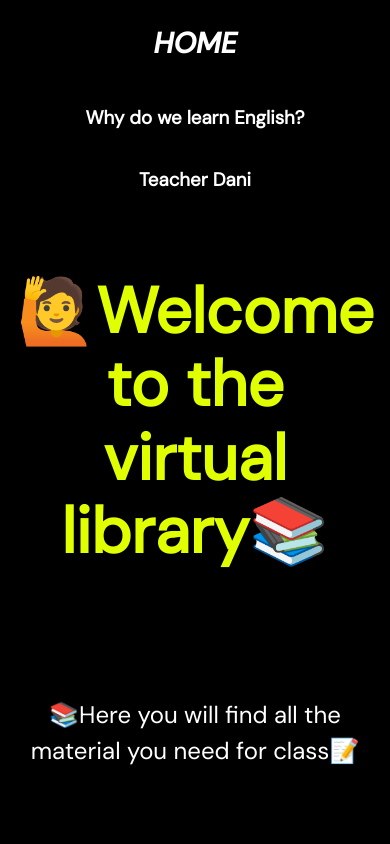
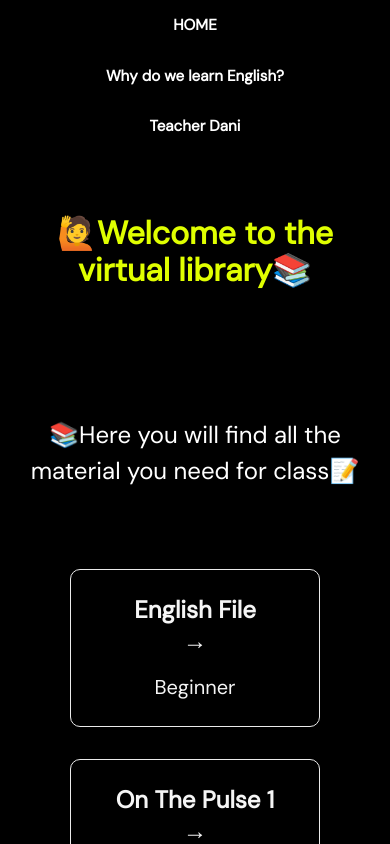
Before and after one commit to DanMartinez01/MiniLibrary-with-Next.Js, a Next.js app in the folder minilibrary/: page / in a window 390 px wide. Shown: the top 844 px of the page. Built offline with nearby package versions, Linux system fonts and the light colour scheme.

Commit message:
changes in navbar

```diff
--- a/minilibrary/pages/_app.tsx
+++ b/minilibrary/pages/_app.tsx
@@ -14,7 +14,7 @@
     <>
       <nav className={styles.navbar}>
         <Link href="/">
-          <a className={styles.Home}><h1>HOME</h1></a>
+          <a className={styles.Home}><h3>HOME</h3></a>
         </Link>
         <Link href="/why">
           <a><h3>Why do we learn English?</h3></a>
--- a/minilibrary/styles/Home.module.css
+++ b/minilibrary/styles/Home.module.css
@@ -21,7 +21,6 @@
   justify-content: center;
   background-color: black;
   color: white;
-  font-weight: bold;
 }
 
 .navbar a {
@@ -30,7 +29,7 @@
   align-items: center;
   flex-grow: 1;
   padding-left: 2rem;
-
+  font-weight: normal;
 }
 
 .Home {
@@ -210,17 +209,26 @@
     flex-direction: column;
   }
 
-  .navbar,
-  .Home {
+  .navbar {
     flex-direction: column;
     margin: 0 auto;
     padding: 0px;
+    font-size: small;
   }
 
-  .navbar a,
   .Home {
+    font-size: small;
+  }
+
+  .navbar a {
+    font-style: normal;
     padding: 0px;
     margin-top: 0px;
     margin-bottom: 0px;
+    margin-bottom: 0px;
+  }
+
+  .title {
+    font-size: 2rem;
   }
 }
```
